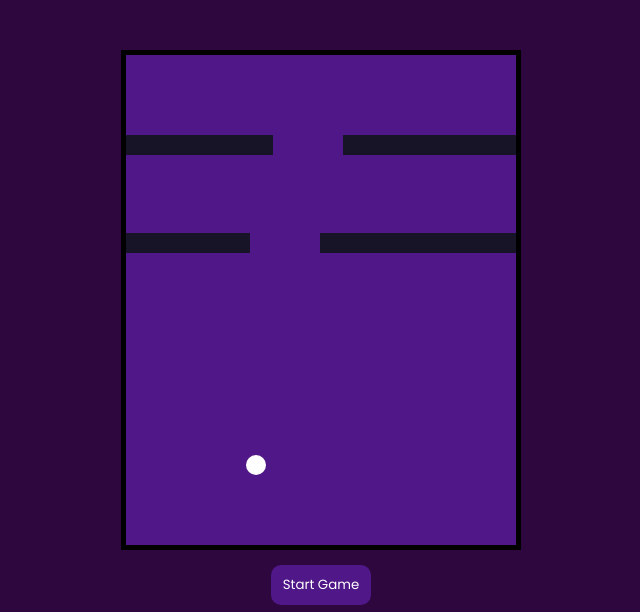
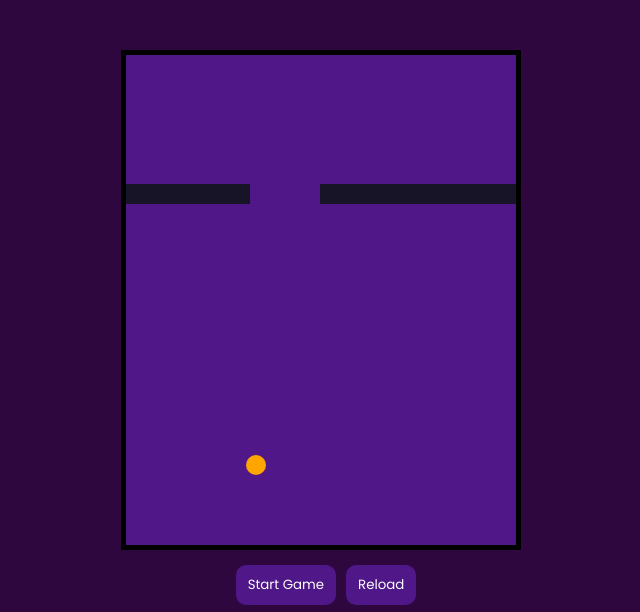
Before and after one commit to mohamedsharshar/Fall-Ball-Game-JS, a plain HTML site: page index.html in a window 1280 px wide. Both pictures are taken after a click on the button "Start Game". Shown: the top 612 px of the page, without its empty margins (319-959 px from the left). Drawn offline with nearby package versions, Linux system fonts and the light colour scheme.

Commit message:
New Update

```diff
--- a/assets/css/style.css
+++ b/assets/css/style.css
@@ -38,7 +38,7 @@ body{
     top: 400px;
     left: 120px;
     border-radius: 50%;
-    background-color: var(--char-color);
+    background-color: orange;
     z-index: 1000;
 }
 
@@ -74,6 +74,7 @@ body{
     justify-content: center;
     align-items: center;
     margin-top: 15px;
+
 }
 .startbtn{
     background-color: #4F1787;
@@ -83,6 +84,7 @@ body{
     border-radius: 10px;
     cursor: pointer;
     outline: none;
+    margin-left: 10px;
 }
 .startbtn:hover{
     background-color: #171427;
--- a/assets/js/main.js
+++ b/assets/js/main.js
@@ -56,7 +56,7 @@ const generateObstacle = () => {
 
 // start button
 startbtn.addEventListener('click', () => {
-    setInterval(generateObstacle, 1000);
+    setInterval(generateObstacle, 1500);
 });
 
 const checkCollisions = () => {
--- a/index.html
+++ b/index.html
@@ -8,7 +8,7 @@
     <title>Fall Game | Korsat X Parmaga</title>
 
     <!-- styles  -->
-    <link rel="shortcut icon" href="assets/img/kxp_fav.png" type="image/x-icon">
+    <link rel="icon" href="./assets/imgs/medicine-ball.png" type="image/x-icon">
     <link rel="stylesheet" href="assets/css/style.css">
 </head>
 
@@ -18,6 +18,7 @@
     </div>
 <div class="start">
     <button class="startbtn" id="startbtn">Start Game</button>
+    <button class="startbtn" id="reload">Reload</button>
 </div>
 <div class="counter">Score: <span id="score">0</span></div>
 
```
Also changed, not shown: assets/imgs/medicine-ball.png (added).
